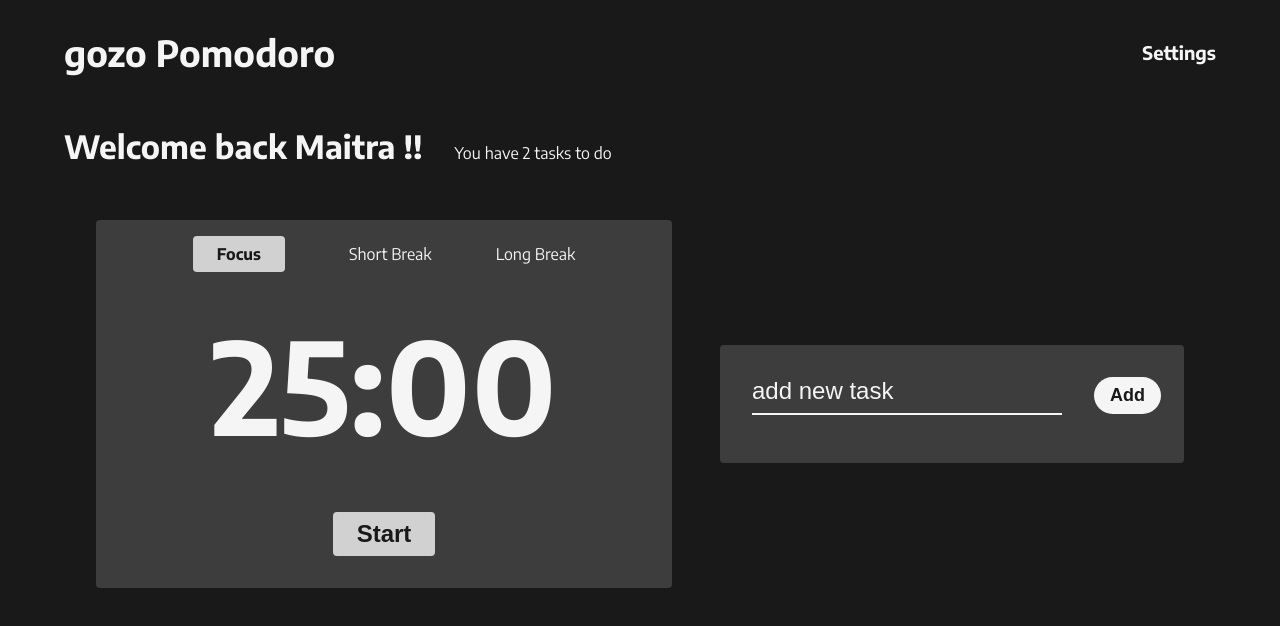
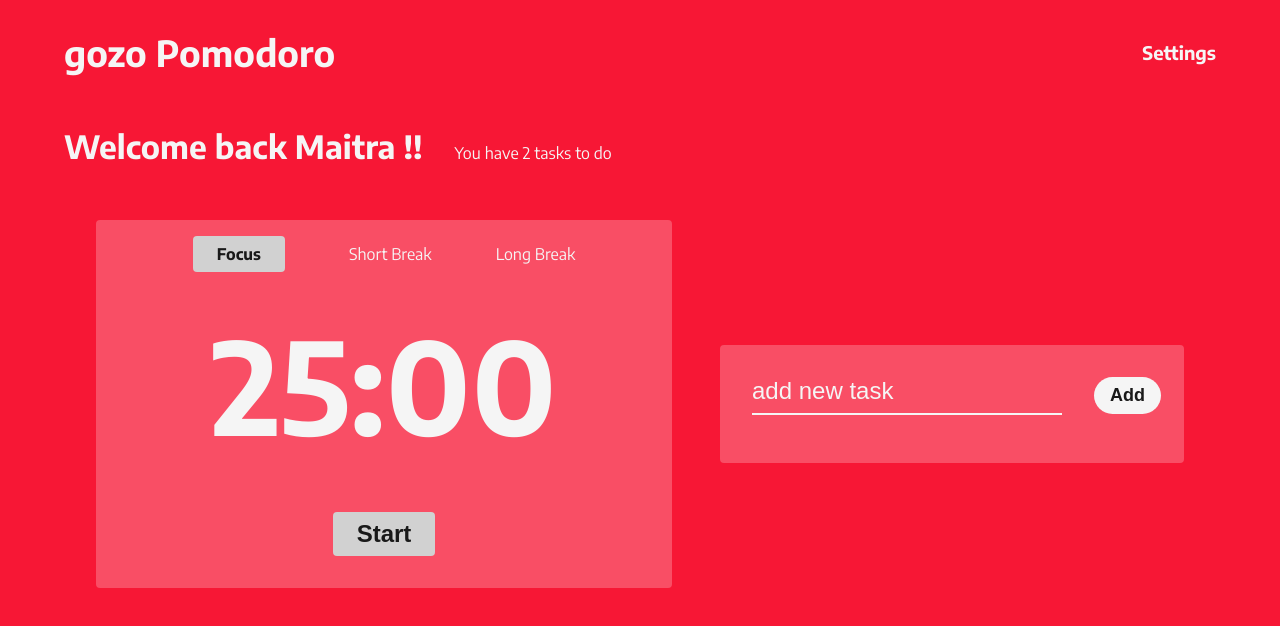
Before and after one commit to maitrakhatri/gozo-pomodoro, a React (Create React App) app: page / in a window 1280 px wide. Shown: the top 626 px of the page. Built offline with nearby package versions, Linux system fonts and the light colour scheme; the HTML template or start-up script is replaced by a standard one.

Commit message:
Update App.css

```diff
--- a/src/App.css
+++ b/src/App.css
@@ -13,8 +13,8 @@
     --light-red: #F94E65;
     --light-blue: #73ABE7;
 
-    --primary-dark: var(--gray);
-    --primary-light: var(--light-gray);
+    --primary-dark: var(--red);
+    --primary-light: var(--light-red);
 }
 
 ::placeholder {
```
